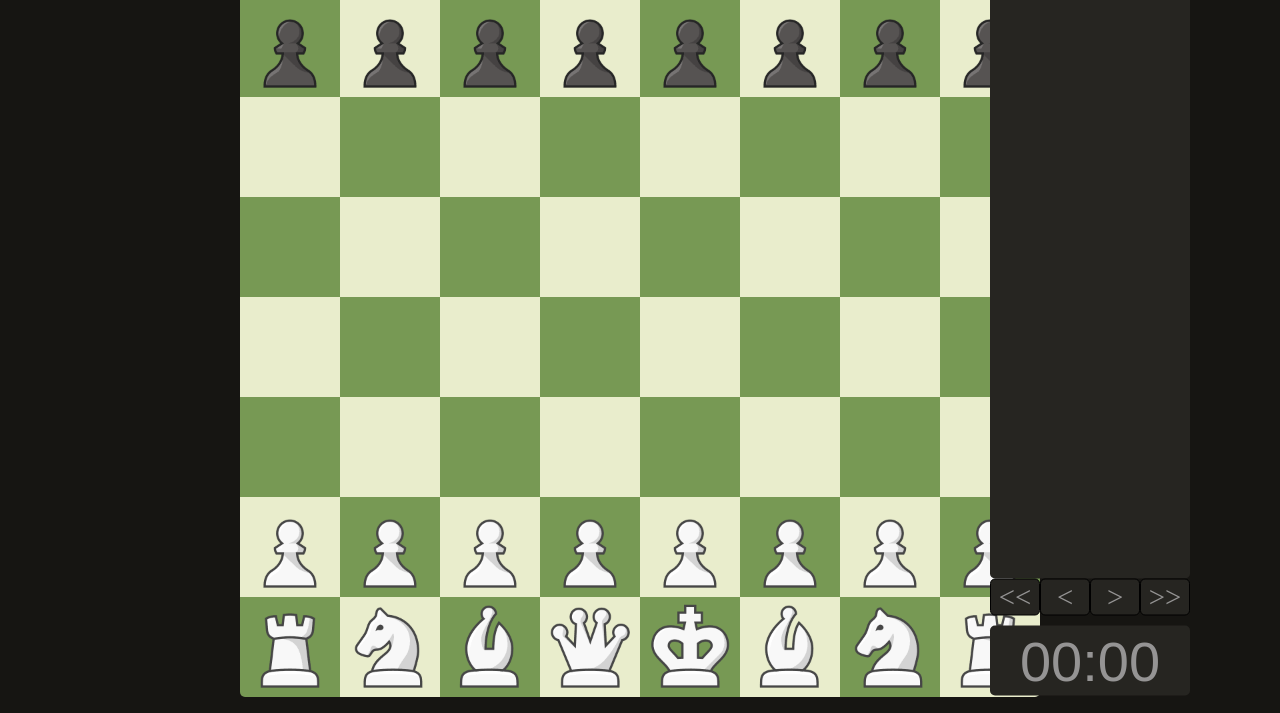
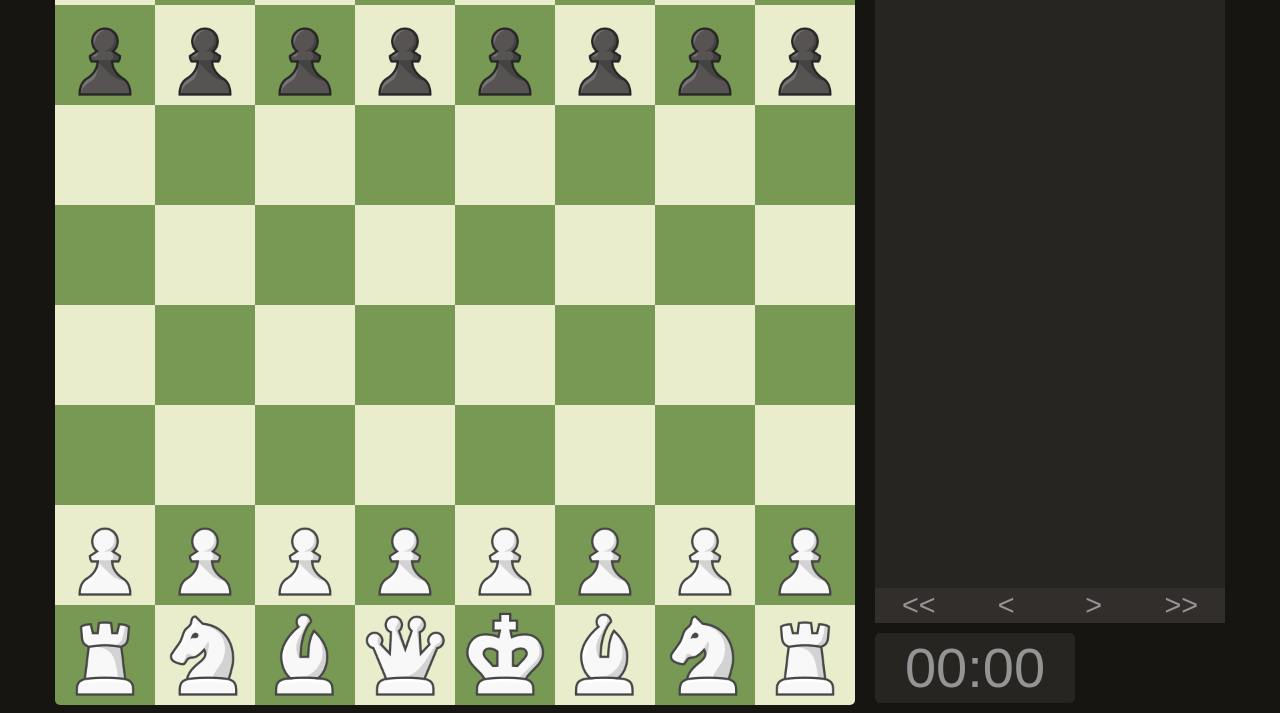
Before and after one commit to PuncharatLiu/chess-game-JavaScript-1, a website with bundled scripts: page index.html in a window 1280 px wide. Shown: the part 103-816 px from the top of the page. Built offline with nearby package versions, Linux system fonts and the light colour scheme.

Commit message:
resize replay panel

```diff
--- a/styles/board.css
+++ b/styles/board.css
@@ -2,11 +2,11 @@
   display: flex;
   justify-content: center;
   align-items: center;
+  height: 100vh;
 }
 
 body {
   overflow: hidden;
-  /*    background-color: #302E2B;*/
 }
 
 .chess-board {
@@ -18,21 +18,12 @@ body {
   border-radius: 5px;
 }
 
-.chess-board-wrap {
-  margin: 0;
-  position: absolute;
-  top: 50%;
-  left: 50%;
-  transform: translate(-50%, -50%);
-}
-
 .chess-piece {
   position: absolute;
   width: 100px;
   height: 100px;
   background-size: contain;
   cursor: pointer;
-  /* background-color: #EA7F6B;   */
   /* z-index: 2; */
 }
 
@@ -51,7 +42,6 @@ body {
 }
 
 .check {
-  /* background-color: #ddb0a8;   */
   background-color: #ea7f6b;
 }
 
@@ -97,12 +87,9 @@ body {
 /* move-control-panel */
 
 .move-control-panel-wrap {
-  position: absolute;
-  top: 50%;
-  left: 100%; /* Changed from left: 50% */
-  transform: translate(-145%, -50%); /* Adjusted to move it correctly */
   display: flex;
   flex-direction: column; /* To stack the clock elements vertically */
+  margin-left: 20px;
 }
 
 /* Additional styling for the clock elements */
@@ -115,7 +102,6 @@ body {
   display: flex;
   justify-content: center;
   align-items: center;
-
 }
 
 .clock-bottom {
@@ -129,8 +115,7 @@ body {
   align-items: center;
 }
 
-
-.time{
+.time {
   color: #959494;
   font-size: 3.5rem;
   display: flex;
@@ -138,7 +123,6 @@ body {
   align-items: center;
   text-align: center;
   font-family: Arial, Helvetica, sans-serif;
-
 }
 
 .move-replay-wrap {
@@ -147,31 +131,30 @@ body {
 
 .control-btn {
   display: flex;
-  /* justify-content: center; */
-  /* align-items: center; */
 }
 
-.first-btn, .prev-btn, .next-btn, .last-btn{
+.first-btn,
+.prev-btn,
+.next-btn,
+.last-btn {
   background-color: #262521;
   width: 100%;
   height: 35px;
-  border: 1px solid #000;
   display: flex;
   justify-content: center;
   align-items: center;
   text-align: center;
   color: #959494;
   font-size: 1.8rem;
-  border-radius: 5px;
   cursor: pointer;
+  font-family: Arial, Helvetica, sans-serif;
+  background-color: #312e2c;
 }
 
 .move-control {
   background-color: #262521;
-  width: 200px;
+  width: 350px;
   height: 600px;
-  border-radius: 5px;
-  /* border: 3px solid #404040; */
 }
 
 .move-pair-wrap {
@@ -179,12 +162,11 @@ body {
   width: 100%;
   height: 40px;
   display: flex;
-  justify-content: center;
   align-items: center;
 }
 
 .move-pair-index {
-  background-color:#312e2c;
+  background-color: #312e2c;
   width: 70px;
   height: 40px;
   display: flex;
@@ -201,12 +183,11 @@ body {
   width: 100%;
   height: 40px;
   display: flex;
-  justify-content: center;
   align-items: center;
-  text-align: center;
   color: #959494;
-  font-size: 25px;
+  font-size: 20px;
   font-family: Arial, Helvetica, sans-serif;
+  padding-left: 15px;
 }
 
 .move-pair-highlight {
```
